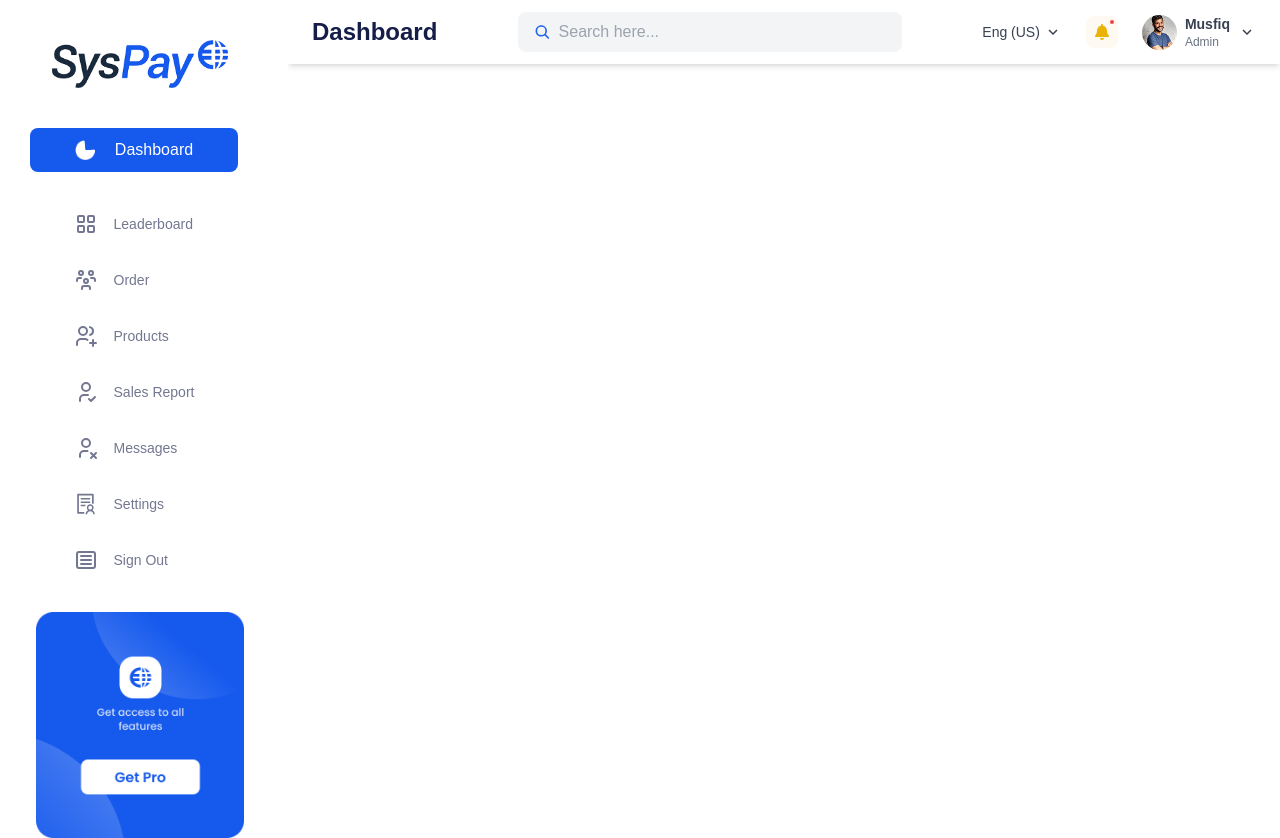
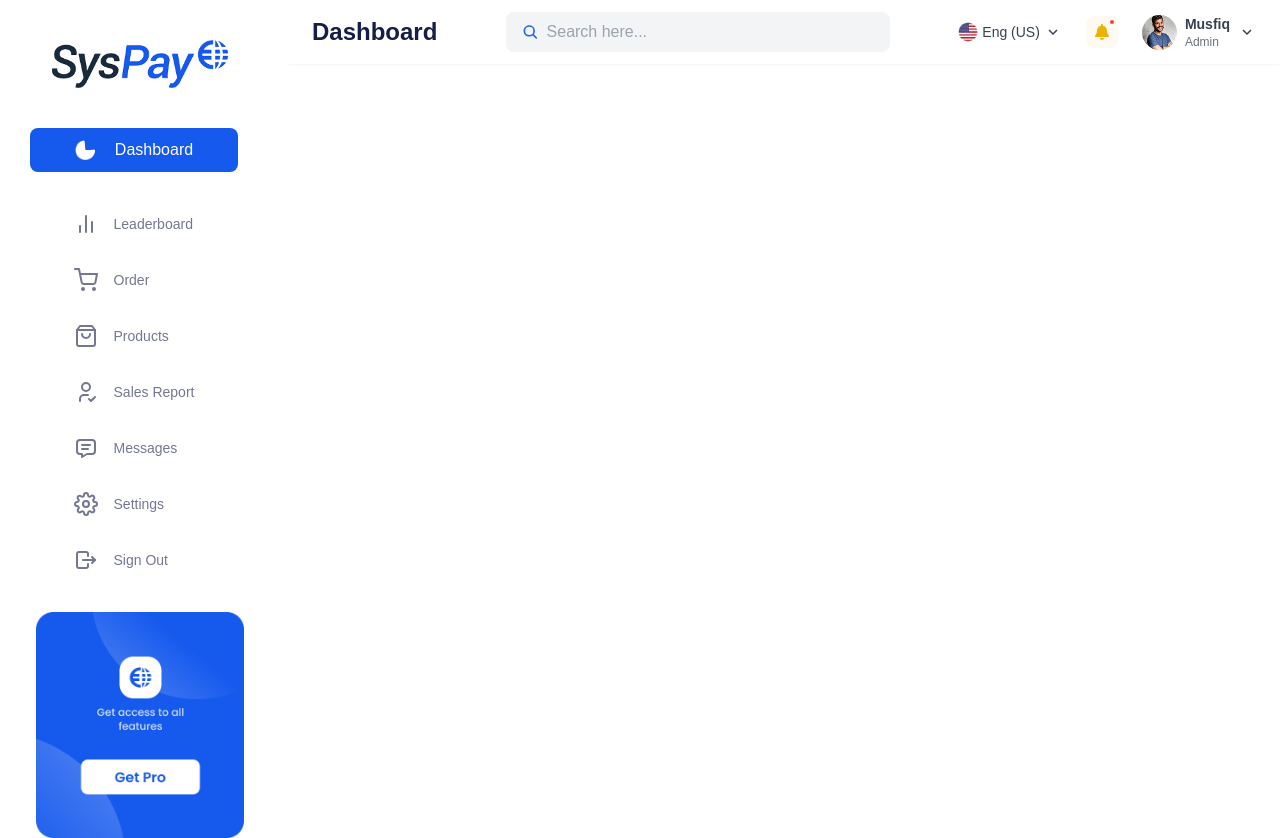
Before and after one commit to Abdullah-Arz/SysPay-Dashboard, a Next.js app: page /components/DashboardLayout in a window 1280 px wide. Built offline with nearby package versions, Linux system fonts and the light colour scheme.

Commit message:
latest push

```diff
--- a/src/app/components/DashboardLayout/page.js
+++ b/src/app/components/DashboardLayout/page.js
@@ -9,7 +9,7 @@ function DashboardLayout({children}) {
   return (
 
     <div className="flex">
-    <div className='bg-white h-full'>
+    <div className='h-full'>
         <Sidebar />
     </div>
     <div className='flex-1'>
--- a/src/app/components/dashboard_areachart/page.jsx
+++ b/src/app/components/dashboard_areachart/page.jsx
@@ -85,7 +85,7 @@ function Page() {
         height={190}
       />
 
-      <div className="border-b-2 border-gray-300" />
+      <div className="border-b-2 border-gray-150" />
       <div className="flex justify-center text-gray-700 mt-2 text-sm">
         <div className="flex items-start justify-start gap-3">
         <Image
--- a/src/app/components/dashboard_volumnchart/page.jsx
+++ b/src/app/components/dashboard_volumnchart/page.jsx
@@ -72,7 +72,7 @@ const page = () => {
         height={159}
       />
 
-      <div className="border-b-2 border-gray-300" />
+      <div className="border-b-2 border-gray-150" />
             <div className="flex justify-center text-gray-700 mt-2 text-sm">
               <div className="flex items-start justify-start gap-3">
               <span className="w-2 h-2 bg-blue-500 rounded-full mt-2"></span>
--- a/src/app/components/navbar/page.js
+++ b/src/app/components/navbar/page.js
@@ -3,13 +3,14 @@ import { IoSearch } from "react-icons/io5";
 import { FaBell } from "react-icons/fa";
 import Image from "next/image";
 import userImage from "../../../../public/user.png"; // Replace with actual user image path
+import flagIcon from "../../../../public/United.png";
 import { MdKeyboardArrowDown } from "react-icons/md";
 
 const Navbar = () => {
   return (
-    <div className="bg-white shadow-md h-16 flex items-center justify-between px-6">
+    <div className="bg-white shadow-sm h-16 flex items-center justify-between  px-6">
       {/* Left Section - Dashboard Title */}
-      <p className="text-[#151D48] text-2xl font-bold">Dashboard</p>
+      <p className="text-[#151D48] text-2xl font-bold 2xl:ml-0 xl:ml-0 lg:ml-0 md:ml-5 sm:ml-5 ml-5">Dashboard</p>
 
       {/* Center Section - Search Bar */}
       <div className="hidden md:flex items-center bg-gray-100 px-4 py-2 rounded-lg w-96">
@@ -22,9 +23,16 @@ const Navbar = () => {
       </div>
 
       {/* Right Section - Icons & User Info */}
-      <div className="flex items-center gap-6">
+      <div className="flex items-center 2xl:gap-6 xl:gap-6 lg:gap-6 md:gap-2 sm:gap-2 gap-2">
         {/* Language Selector */}
         <div className="flex items-center gap-1 text-gray-700 cursor-pointer">
+        <Image
+            src={flagIcon}
+            alt="No Flag Found"
+            width={20}
+            height={20}
+            className="rounded-full"
+          />
           <p className="text-sm font-medium">Eng (US)</p>
           <MdKeyboardArrowDown className="text-lg" />
         </div>
--- a/src/app/components/sidebar/page.js
+++ b/src/app/components/sidebar/page.js
@@ -8,17 +8,14 @@ import dash_icon from "../../../../public/vector.png";
 import pro_logo from "../../../../public/pro_logo.png";
 import { BsChevronDown } from "react-icons/bs";
 import {
-  TbUsersGroup,
-  TbLayoutGrid,
   TbChevronRight,
-  TbUsersPlus,
   TbUserCheck,
-  TbUserX,
-  TbArticle,
+  TbMessage,
+  TbLogout,
 } from "react-icons/tb";
+import { FiSettings, FiBarChart2, FiShoppingBag, FiShoppingCart  } from "react-icons/fi";
 import { usePathname, useRouter } from 'next/navigation'
 import { IoMenu } from "react-icons/io5";
-import { AiOutlineSolution } from "react-icons/ai";
 function Page() {
 
   const [state_Open, setState_Opne] = useState(true);
@@ -28,13 +25,13 @@ function Page() {
   console.log('Current page ----- ', currentRoute)
 
   const Menus = [
-    { id: 1, title: "Leaderboard", icon: <TbLayoutGrid />, link: '/Leaderboard' },
-    { id: 2, title: "Order", icon: <TbUsersGroup />, link: '/lrder' },
-    { id: 3, title: "Products", icon: <TbUsersPlus />, link: '/products' },
+    { id: 1, title: "Leaderboard", icon: <FiBarChart2 />, link: '/Leaderboard' },
+    { id: 2, title: "Order", icon: <FiShoppingCart />, link: '/lrder' },
+    { id: 3, title: "Products", icon: <FiShoppingBag  />, link: '/products' },
     { id: 4, title: "Sales Report", icon: <TbUserCheck />, link: '/sales' },
-    { id: 5, title: "Messages", icon: <TbUserX />, link: '/messages' },
-    { id: 6, title: "Settings", icon: <AiOutlineSolution />, link: '/settings' },
-    { id: 7, title: "Sign Out", icon: <TbArticle />, link: '/signout' },
+    { id: 5, title: "Messages", icon: <TbMessage />, link: '/messages' },
+    { id: 6, title: "Settings", icon: <FiSettings />, link: '/settings' },
+    { id: 7, title: "Sign Out", icon: <TbLogout />, link: '/signout' },
   ];
   const HandleSidebar = () => {
     setState_Opne(!state_Open);
@@ -91,7 +88,7 @@ function Page() {
               />
           }
 
-<div  className="pt-2 -ml-5 w-full flex flex-col items-center justify-center gap-4">
+          <div className="pt-2 2xl:px-0 xl:px-0 lg:px-0 md:px-5 px-5 2xl:-ml-5 xl:-ml-5 lg:-ml-5 w-full flex flex-col items-center justify-center gap-4">
             <div className="w-full h-[44px] rounded-lg bg-[#1559ED] flex items-center justify-center gap-3 p-0 m-0">
               <Image
                 src={dash_icon}
@@ -100,7 +97,7 @@ function Page() {
                 height={20}
                 className="cursor-pointer block float-left mr-2"
               />
-          <p className="text-white">Dashboard</p>
+              <p className="text-white ">Dashboard</p>
 
             </div>
             <ul>
@@ -156,7 +153,7 @@ function Page() {
             alt="Pro Icon"
             // width={100}
             height={100}
-                className="w-full cursor-pointer block float-left mr-2"
+            className="w-full cursor-pointer block float-left mr-2 2xl:px-0 xl:px-0 lg:px-0 md:px-5 px-5"
           />
 
         </div>
--- a/src/app/globals.css
+++ b/src/app/globals.css
@@ -138,3 +138,7 @@ option:hover {
   background: transparent;
   margin-top: 10px;
 }
+
+.apexcharts-toolbar {
+  display: none !important;
+}
```
Also changed, not shown: public/United.png (added), src/app/dashboard/page.jsx (indentation only), 1 other file (tests, documents, lock files or other folders). Lines whose indentation alone changed are shown as unchanged.
